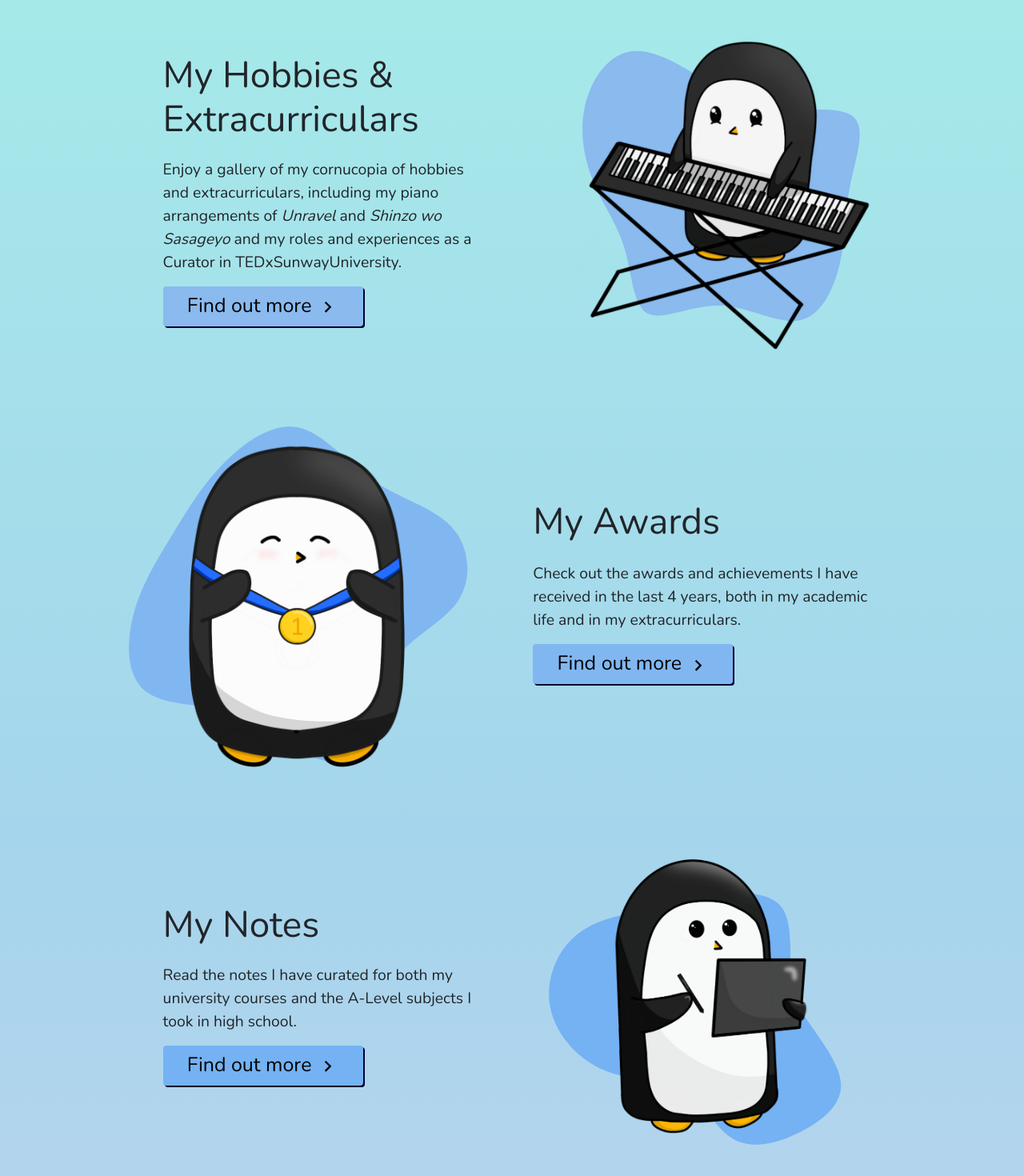
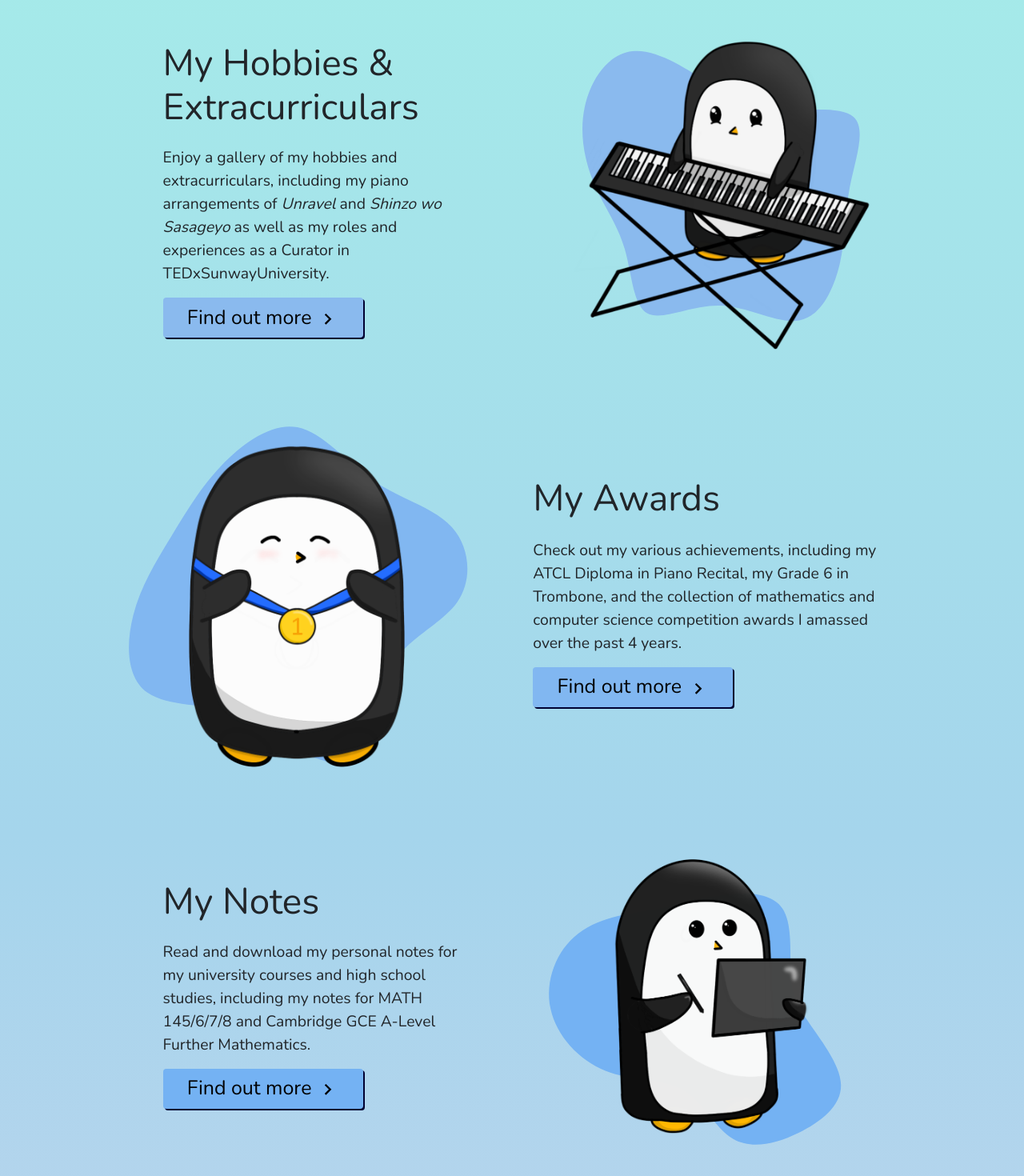
Before and after one commit to mcpenguin/the-arctic-blog, a React (Create React App) app: page / in a window 1280 px wide. Shown: the part 3190-4660 px from the top of the page at 80% size. Built offline with nearby package versions, Linux system fonts and the light colour scheme.

Commit message:
more more descriptions

```diff
--- a/src/components/PageSections/PageSections.js
+++ b/src/components/PageSections/PageSections.js
@@ -80,9 +80,9 @@ const pageSectionData = [
         image: penguin_extracurriculars,
         title: 'My Hobbies & Extracurriculars',
         desc: <p>
-            Enjoy a gallery of my cornucopia of hobbies and extracurriculars,
+            Enjoy a gallery of my hobbies and extracurriculars,
             including my piano arrangements
-            of <i>Unravel</i> and <i>Shinzo wo Sasageyo</i> and my
+            of <i>Unravel</i> and <i>Shinzo wo Sasageyo</i> as well as my
             roles and experiences as a Curator
             in TEDxSunwayUniversity.
         </p>,
@@ -92,8 +92,9 @@ const pageSectionData = [
         image: penguin_achievements,
         title: 'My Awards',
         desc: <p>
-            Check out the awards and achievements I have received in the last
-            4 years, both in my academic life and in my extracurriculars.
+            Check out my various achievements, including my ATCL Diploma in Piano Recital,
+            my Grade 6 in Trombone, and the collection of mathematics
+            and computer science competition awards I amassed over the past 4 years.
         </p>,
     },
     {
@@ -101,8 +102,8 @@ const pageSectionData = [
         image: penguin_notes,
         title: 'My Notes',
         desc: <p>
-            Read the notes I have curated for both my university courses and
-            the A-Level subjects I took in high school.
+            Read and download my personal notes for my university courses and high school studies,
+            including my notes for MATH 145/6/7/8 and Cambridge GCE A-Level Further Mathematics.
         </p>,
     },
     {
```
